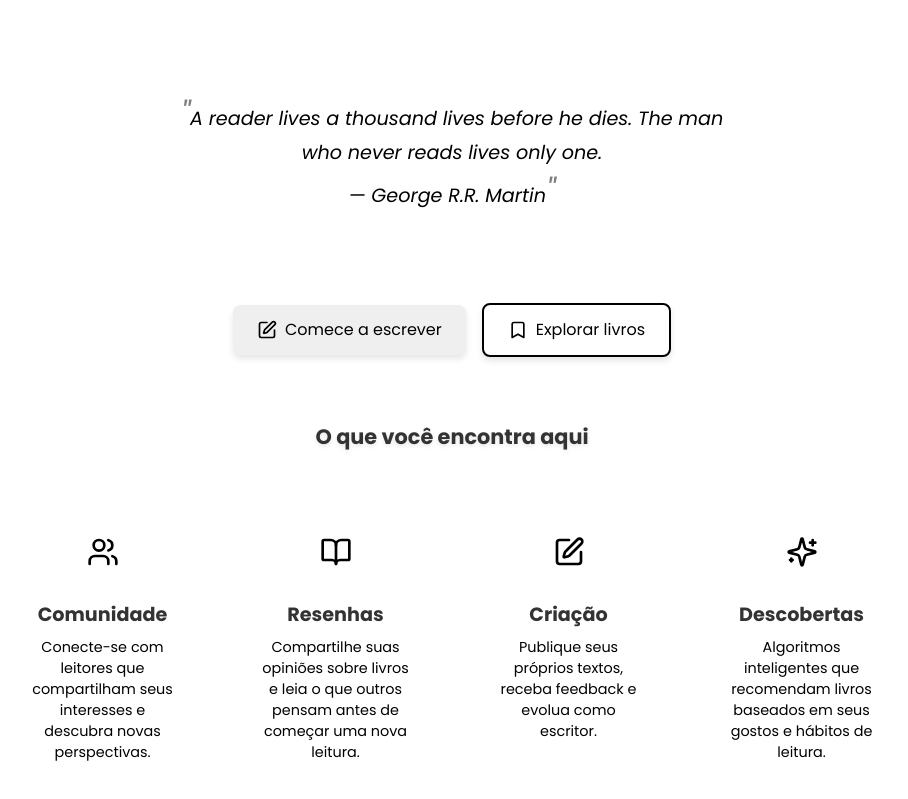
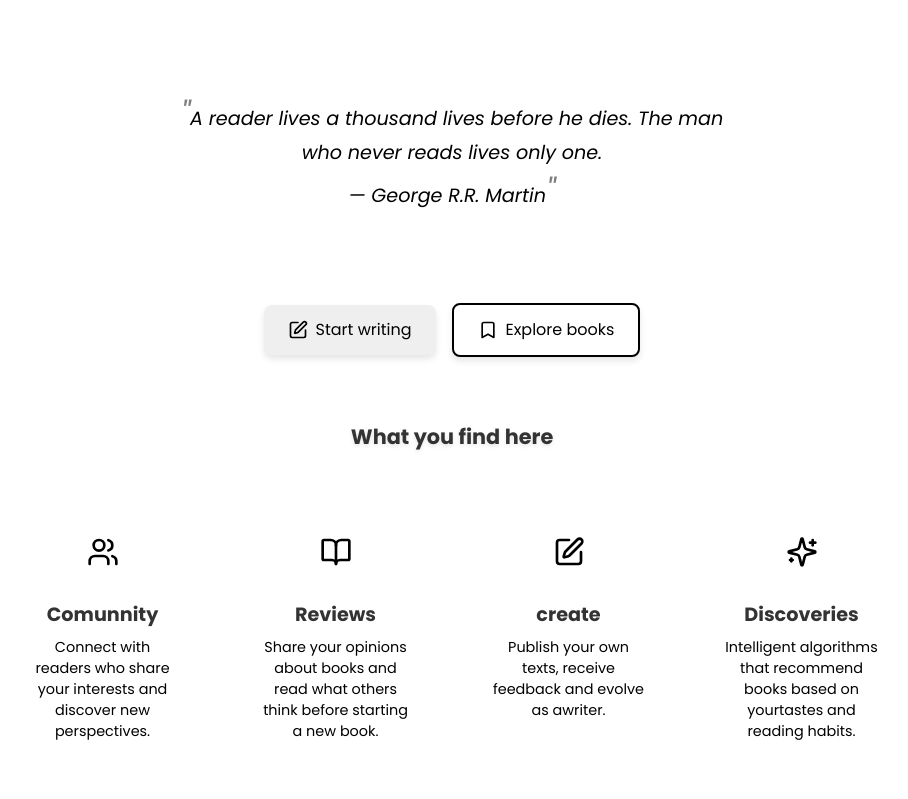
Before and after one commit to juliocesar710/Project_Letter, a React (Vite) app in the folder Frontend/: page / in a window 1280 px wide. Shown: the part 265-1064 px from the top of the page, without its empty margins (188-1096 px from the left). Built offline with nearby package versions, Linux system fonts and the light colour scheme; no server answers.

Commit message:
Refactor: page to profile user internacionalization

```diff
--- a/Frontend/src/components/Auth/AuthForm.jsx
+++ b/Frontend/src/components/Auth/AuthForm.jsx
@@ -1,6 +1,7 @@
 import styled from "styled-components";
 import { Eye, EyeOff } from "lucide-react";
 import { useAuthForm } from "../../Hooks/useAuthForm";
+import { useTranslation } from "react-i18next";
 
 const PasswordInputWrapper = styled.div`
   position: relative;
@@ -79,6 +80,7 @@ const AuthForm = ({ title, fields, onSubmitAPI, redirectPath }) => {
     handleSubmit,
     togglePasswordVisibility,
   } = useAuthForm({ fields, onSubmitAPI, redirectPath });
+  const { t } = useTranslation();
 
   return (
     <FormContainer onSubmit={handleSubmit}>
@@ -119,7 +121,7 @@ const AuthForm = ({ title, fields, onSubmitAPI, redirectPath }) => {
       ))}
       {error && <ErrorMessage>{error}</ErrorMessage>}
       <Button type="submit" disabled={loading}>
-        {loading ? "Enviando..." : title}
+        {loading ? t("sending") : title}
       </Button>
     </FormContainer>
   );
--- a/Frontend/src/components/Auth/AuthTabs.jsx
+++ b/Frontend/src/components/Auth/AuthTabs.jsx
@@ -2,6 +2,7 @@ import React, { useState } from "react";
 import LoginForm from "./LoginForm";
 import RegisterForm from "./RegisterForm";
 import styled from "styled-components";
+import { useTranslation } from "react-i18next";
 
 const AuthContainer = styled.div`
   position: relative;
@@ -55,6 +56,7 @@ const FormWrapper = styled.div`
 
 const AuthTabs = () => {
   const [activeTab, setActiveTab] = useState("login");
+  const { t } = useTranslation();
 
   return (
     <AuthContainer>
@@ -63,13 +65,13 @@ const AuthTabs = () => {
           onClick={() => setActiveTab("login")}
           className={activeTab === "login" ? "active" : ""}
         >
-          Entrar
+          {t("login")}
         </TabButton>
         <TabButton
           onClick={() => setActiveTab("register")}
           className={activeTab === "register" ? "active" : ""}
         >
-          Registrar
+          {t("register")}
         </TabButton>
       </TabButtons>
 
--- a/Frontend/src/components/Auth/LoginForm.jsx
+++ b/Frontend/src/components/Auth/LoginForm.jsx
@@ -1,15 +1,17 @@
 import AuthForm from "./AuthForm";
 import { siginin } from "../../api/Auth/userLogin";
+import { useTranslation } from "react-i18next";
 
 const LoginForm = () => {
+  const { t } = useTranslation();
   return (
     <AuthForm
-      title="Entrar"
+      title={t("login")}
       redirectPath="/profile"
       onSubmitAPI={siginin}
       fields={[
-        { name: "email", type: "email", placeholder: "E-mail" },
-        { name: "password", type: "password", placeholder: "Senha" },
+        { name: "email", type: "email", placeholder: t("email") },
+        { name: "password", type: "password", placeholder: t("password") },
       ]}
     />
   );
--- a/Frontend/src/components/Auth/RegisterForm.jsx
+++ b/Frontend/src/components/Auth/RegisterForm.jsx
@@ -1,17 +1,23 @@
 import AuthForm from "./AuthForm";
 import { signup } from "../../api/Auth/userRegister";
+import { useTranslation } from "react-i18next";
 
 const RegisterForm = () => {
+  const { t } = useTranslation();
   return (
     <AuthForm
-      title="Registrar"
+      title={t("register")}
       redirectPath="/profile"
       onSubmitAPI={signup}
       fields={[
-        { name: "name", type: "text", placeholder: "Nome" },
-        { name: "email", type: "email", placeholder: "E-mail" },
-        { name: "password", type: "password", placeholder: "Senha" },
-        { name: "confirmPassword", type: "password", placeholder: "Confirmar Senha" },
+        { name: "name", type: "text", placeholder: t("name") },
+        { name: "email", type: "email", placeholder: t("email") },
+        { name: "password", type: "password", placeholder: t("password") },
+        {
+          name: "confirmPassword",
+          type: "password",
+          placeholder: t("confirm password"),
+        },
       ]}
     />
   );
--- a/Frontend/src/i18n/en.json
+++ b/Frontend/src/i18n/en.json
@@ -7,13 +7,34 @@
   "toggleTheme": "Toggle Theme",
   "confirmDeleteAccount": "Are you sure you want to delete your account?",
   "edit profile": "Edit Profile",
+
   "personal information": "Personal Information",
   "biography": "biography",
-  "name": "name",
+  "name": "Name",
   "email": "Email",
+  "password": "Password",
+  "confirm password": "Confirm Password",
   "date of birth": "date of birth",
+  "date of birth not provided":"Date of birth not provided",
   "interests": "Interests",
   "friends": "Friends",
-  "description of letter":"Connect with other literature lovers, share your discoveries, and find your next great read in our community of readers and writers.",
-  "quote1":"A reader lives a thousand lives before he dies. The man who never reads lives only one."
+
+  "sending": "Sending...",
+
+  "description of letter": "Connect with other literature lovers, share your discoveries, and find your next great read in our community of readers and writers.",
+  "quote1": "A reader lives a thousand lives before he dies. The man who never reads lives only one.",
+  "start writing": "Start writing",
+  "explore books": "Explore books",
+  "what you find here": "What you find here",
+  "community": "Comunnity",
+  "card1": "Connect with readers who share your interests and discover new perspectives.",
+  "card2": "Share your opinions about books and read what others think before starting a new book.",
+  "card3": "Publish your own texts, receive feedback and evolve as awriter.",
+  "card4": "Intelligent algorithms that recommend books based on yourtastes and reading habits.",
+  "reviews": "Reviews",
+  "create": "create",
+  "discoveries": "Discoveries",
+
+  "register": "Register",
+  "login": "Login"
 }
--- a/Frontend/src/i18n/pt.json
+++ b/Frontend/src/i18n/pt.json
@@ -8,14 +8,40 @@
   "confirmDeleteAccount": "Tem certeza que deseja deletar sua conta?",
   "posts": "Postagens",
   "edit profile": "Editar Perfil",
+
   "personal information": "Informações Pessoais",
   "biography": "biografia",
   "name": "Nome",
   "email": "E-mail",
+  "password":"senha",
+  "confirm password":"Confirmar senha",
   "date of birth": "data de nascimento",
+  "date of birth not provided":"Data de nascimento não fornecida",
   "interests": "Interesses",
   "friends": "Amigos",
+
+  "sending":"Enviando...",
+
   "description of letter":" Conecte-se com outros amantes da literatura, compartilhe suas descobertas e encontre sua próxima grande leitura em nossa comunidade de leitores e escritores.",
-  "quote1":" Um leitor vive mil vidas antes de morrer. O homem que nunca lê vive apenas uma."
+  "quote1":" Um leitor vive mil vidas antes de morrer. O homem que nunca lê vive apenas uma.",
+  "start writing":"Comece escrever",
+  "explore books":"Explore livros",
+  "what you find here":"O que você encontra aqui",
+
+  "card1":" Conecte-se com leitores que compartilham seus interesses e descubra novas perspectivas.",
+  "card2":" Compartilhe suas opiniões sobre livros e leia o que outros pensam antes de começar uma nova leitura.",
+  "card3":"Publique seus próprios textos, receba feedback e evolua comoescritor.",
+  "card4":"Algoritmos inteligentes que recomendam livros baseados em seusgostos e hábitos de leitura.",
+
+
+  "community":"Comunidade",
+  "reviews":"Resenhas",
+  "create":"criação",
+  "discoveries":"Descobertas",
+
+  "register":"Registrar",
+  "login":"Entrar"
+
+
 
 }
--- a/Frontend/src/pages/AuthPage.jsx
+++ b/Frontend/src/pages/AuthPage.jsx
@@ -1,6 +1,7 @@
 import React from "react";
 import AuthTabs from "../components/Auth/AuthTabs";
 import styled from "styled-components";
+import { useTranslation } from "react-i18next";
 
 const PageContainer = styled.div`
   display: flex;
@@ -18,10 +19,12 @@ const Heading = styled.h1`
 `;
 
 const AuthPage = () => {
+
+  const { t } = useTranslation();
   return (
     <PageContainer>
       <div>
-        <Heading>Bem-vindo!</Heading>
+        <Heading>{t("welcome")}</Heading>
         <AuthTabs />
       </div>
     </PageContainer>
--- a/Frontend/src/pages/HomePage.jsx
+++ b/Frontend/src/pages/HomePage.jsx
@@ -27,7 +27,6 @@ const Container = styled.div`
   }
 `;
 
-
 const Title = styled.h1`
   font-size: 3rem;
   color: ${({ theme }) => theme.colors.text};
@@ -42,11 +41,6 @@ const Title = styled.h1`
   @media (max-width: 480px) {
     font-size: 1.8rem;
   }
-`;
-
-
-const Highlight = styled.span`
-  color: ${({ theme }) => theme.colors.accent};
 `;
 
 const Description = styled.p`
@@ -68,7 +62,8 @@ const Quote = styled.blockquote`
   border-radius: ${({ theme }) => theme.borderRadius.medium};
   position: relative;
 
-  &::before, &::after {
+  &::before,
+  &::after {
     content: '"';
     font-size: 2rem;
     color: ${({ theme }) => theme.colors.accent};
@@ -135,7 +130,6 @@ const ButtonGroup = styled.div`
   }
 `;
 
-
 const Button = styled.button`
   background-color: ${({ theme }) => theme.colors.accent};
   color: ${({ theme }) => theme.colors.textContrast};
@@ -200,48 +194,41 @@ const HomePage = () => {
       <ButtonGroup>
         <Button onClick={handleLogin}>
           <PenSquare size={20} />
-          Comece a escrever
+          {t("start writing")}
         </Button>
         <SecondaryButton onClick={handleExplore}>
           <Bookmark size={20} />
-          Explorar livros
+          {t("explore books")}
         </SecondaryButton>
       </ButtonGroup>
 
       <div id="features" style={{ marginTop: "4rem" }}>
-        <Title style={{ fontSize: "1.3rem" }}>O que você encontra aqui</Title>
+        <Title style={{ fontSize: "1.3rem" }}>{t("what you find here")}</Title>
 
         <FeaturesGrid>
           <FeatureCard>
             <FeatureIcon>
               <Users size={32} />
             </FeatureIcon>
-            <FeatureTitle>Comunidade</FeatureTitle>
-            <FeatureText>
-              Conecte-se com leitores que compartilham seus interesses e
-              descubra novas perspectivas.
-            </FeatureText>
+            <FeatureTitle>{t("community")}</FeatureTitle>
+            <FeatureText>{t("card1")}</FeatureText>
           </FeatureCard>
 
           <FeatureCard>
             <FeatureIcon>
               <BookOpen size={32} />
             </FeatureIcon>
-            <FeatureTitle>Resenhas</FeatureTitle>
-            <FeatureText>
-              Compartilhe suas opiniões sobre livros e leia o que outros pensam
-              antes de começar uma nova leitura.
-            </FeatureText>
+            <FeatureTitle>{t("reviews")}</FeatureTitle>
+            <FeatureText>{t("card2")}</FeatureText>
           </FeatureCard>
 
           <FeatureCard>
             <FeatureIcon>
               <PenSquare size={32} />
             </FeatureIcon>
-            <FeatureTitle>Criação</FeatureTitle>
+            <FeatureTitle>{t("create")}</FeatureTitle>
             <FeatureText>
-              Publique seus próprios textos, receba feedback e evolua como
-              escritor.
+              {t("card3")}
             </FeatureText>
           </FeatureCard>
 
@@ -249,15 +236,13 @@ const HomePage = () => {
             <FeatureIcon>
               <Sparkles size={32} />
             </FeatureIcon>
-            <FeatureTitle>Descobertas</FeatureTitle>
+            <FeatureTitle>{t("discoveries")}</FeatureTitle>
             <FeatureText>
-              Algoritmos inteligentes que recomendam livros baseados em seus
-              gostos e hábitos de leitura.
+              {t("card4")}
             </FeatureText>
           </FeatureCard>
         </FeaturesGrid>
       </div>
-
 
       <div
         style={{
@@ -268,7 +253,6 @@ const HomePage = () => {
           borderRadius: "16px",
         }}
       >
-        {/* Aqui você pode adicionar um carrossel de livros ou imagens depois */}
       </div>
     </Container>
   );
```
Also changed, not shown: Frontend/src/Hooks/useAuthForm.jsx (+14 -13 lines), Frontend/src/components/Profile/ProfileInfo.jsx (+5 -4 lines), Frontend/src/i18n.js (+22 -9 lines).
